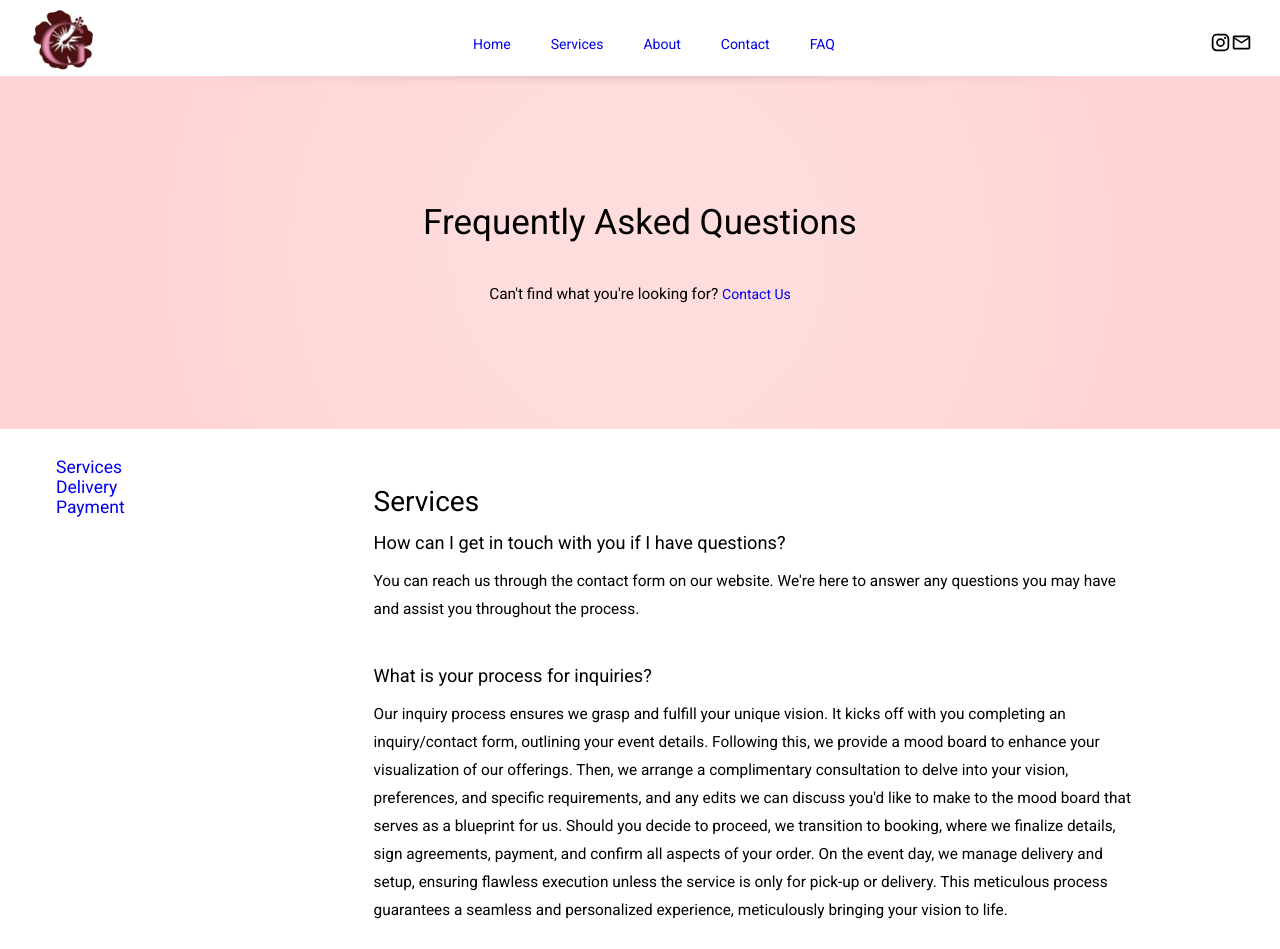
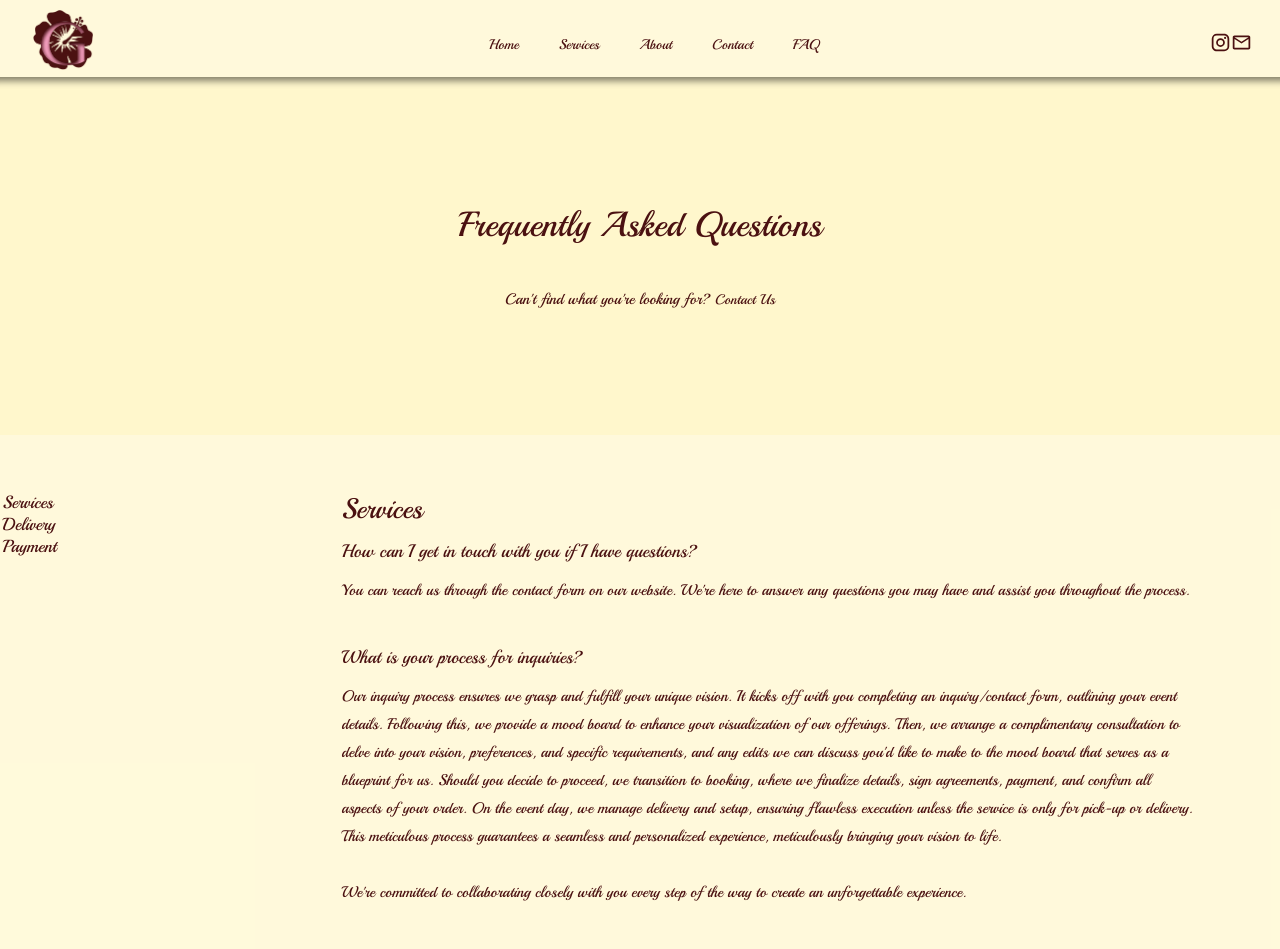
Before and after one commit to LennyRemache/gisa-designs, a React (Vite) app in the folder client/: page /faq in a window 1280 px wide. Shown: the top 949 px of the page. Built offline with nearby package versions, Linux system fonts and the light colour scheme.

Commit message:
Changed page colors to match clients original website color style

```diff
--- a/client/src/main.css
+++ b/client/src/main.css
@@ -1,10 +1,14 @@
 @import url("https://fonts.googleapis.com/css2?family=Roboto&display=swap");
+@import url("https://fonts.googleapis.com/css2?family=Kaushan+Script&display=swap");
+@import url("https://fonts.googleapis.com/css2?family=Tangerine:wght@400;700&display=swap");
+@import url("https://fonts.googleapis.com/css2?family=Playball&display=swap");
 
 * {
   box-sizing: border-box;
   margin: 0;
   padding: 0;
   font-size: 14px;
-  font-family: "Roboto", sans-serif;
+  font-family: "Playball", "Kaushan Script", "Roboto", sans-serif;
   text-decoration: none;
+  color: hsla(0, 63%, 18%, 1);
 }
--- a/client/src/styles/Footer.css
+++ b/client/src/styles/Footer.css
@@ -1,11 +1,5 @@
 .footer-parent {
-  background: rgb(255, 212, 212);
-  background: radial-gradient(
-    circle,
-    rgba(255, 212, 212, 0.7959558823529411) 25%,
-    rgba(255, 212, 212, 0.896796218487395) 50%,
-    rgba(255, 212, 212, 1) 75%
-  );
+  background-color: hsla(51, 100%, 90%, 1);
   padding: 3rem 4rem 0 4rem;
 }
 
--- a/client/src/styles/NavBar.css
+++ b/client/src/styles/NavBar.css
@@ -1,6 +1,6 @@
 .navbar-parent {
   width: 100%;
-  background-color: white;
+  background-color: hsla(51, 100%, 90%, 0.7);
   display: flex;
   justify-content: center;
   padding-top: 5px;
--- a/client/src/styles/pages/About.css
+++ b/client/src/styles/pages/About.css
@@ -4,13 +4,7 @@
 
 .about-header {
   z-index: -1;
-  background: rgb(255, 212, 212);
-  background: radial-gradient(
-    circle,
-    rgba(255, 212, 212, 0.7959558823529411) 25%,
-    rgba(255, 212, 212, 0.896796218487395) 50%,
-    rgba(255, 212, 212, 1) 75%
-  );
+  background-color: hsla(51, 100%, 90%, 1);
   border: 0px solid red;
   width: 100%;
   display: flex;
@@ -71,6 +65,7 @@
   justify-content: center;
   align-items: center;
   padding: 2rem 0;
+  background-color: hsla(51, 100%, 90%, 0.7);
 }
 .about-section-1 {
   border: 0px solid green;
--- a/client/src/styles/pages/Contact.css
+++ b/client/src/styles/pages/Contact.css
@@ -6,13 +6,7 @@
 
 .contact-header {
   z-index: -1;
-  background: rgb(255, 212, 212);
-  background: radial-gradient(
-    circle,
-    rgba(255, 212, 212, 0.7959558823529411) 25%,
-    rgba(255, 212, 212, 0.896796218487395) 50%,
-    rgba(255, 212, 212, 1) 75%
-  );
+  background-color: hsla(51, 100%, 90%, 1);
   border: 0px solid red;
   width: 100%;
   display: flex;
@@ -34,6 +28,7 @@
   display: flex;
   justify-content: center;
   align-items: center;
+  background-color: hsla(51, 100%, 90%, 0.7);
 }
 
 .contact-form {
@@ -41,7 +36,8 @@
   display: flex;
   max-width: 1275px;
   width: 100%;
-  margin: 2rem 2rem;
+  margin: 2.5rem 3rem;
+  background: rgb(255, 248, 239);
 }
 
 .form-details {
--- a/client/src/styles/pages/FAQ.css
+++ b/client/src/styles/pages/FAQ.css
@@ -7,13 +7,7 @@
 }
 
 .faq-header {
-  background: rgb(255, 212, 212);
-  background: radial-gradient(
-    circle,
-    rgba(255, 212, 212, 0.7959558823529411) 25%,
-    rgba(255, 212, 212, 0.896796218487395) 50%,
-    rgba(255, 212, 212, 1) 75%
-  );
+  background-color: hsla(51, 100%, 90%, 1);
   border: 0px solid red;
   width: 100%;
   display: flex;
@@ -21,6 +15,7 @@
   justify-content: center;
   align-items: center;
   padding: 9rem 0;
+  z-index: -1;
 }
 
 .faq-header-title {
@@ -36,7 +31,12 @@
 }
 
 .faq-container {
-  padding: 0 4rem 0 4rem;
+  padding: 0 0rem 0 0rem;
+  background-color: hsla(51, 100%, 90%, 0.7);
+  border: 0px solid blue;
+  width: 100%;
+  display: flex;
+  justify-content: center;
 }
 
 .faq {
@@ -49,7 +49,7 @@
 .faq-nav {
   border: 0px solid red;
   width: 20%;
-  padding: 2rem 0;
+  padding: 4rem 0;
 }
 
 .faq-nav ul {
--- a/client/src/styles/pages/Home.css
+++ b/client/src/styles/pages/Home.css
@@ -12,12 +12,12 @@
   width: 100%;
   height: 100%;
   z-index: -1;
-  background: rgb(255, 248, 239);
+  background: rgb(255, 247, 204);
   background: linear-gradient(
     90deg,
-    rgba(255, 248, 239, 1) 45%,
-    rgba(255, 248, 239, 0.5020636792452831) 70%,
-    rgba(255, 248, 239, 0.15300707547169812) 80%
+    rgba(255, 247, 204, 1) 45%,
+    rgba(255, 247, 204, 0.5020636792452831) 70%,
+    rgba(255, 247, 204, 0.15300707547169812) 80%
   );
 }
 
@@ -67,6 +67,7 @@
   text-align: center;
   border: 0px solid red;
   padding: 2rem 0;
+  background-color: hsla(51, 100%, 90%, 0.7);
 }
 
 .seperator::before,
@@ -93,6 +94,7 @@
   justify-content: center;
   align-items: center;
   padding-bottom: 2.5rem;
+  background-color: hsla(51, 100%, 90%, 0.7);
 }
 
 .home-section-1-desc {
@@ -135,7 +137,7 @@
   border: 0px solid red;
   display: flex;
   justify-content: center;
-  background: rgb(255, 248, 239);
+  background-color: hsla(51, 100%, 90%, 1);
   width: 100%;
   padding: 3rem 2rem;
 }
@@ -188,7 +190,7 @@
 }
 
 .home-section-3 {
-  background: rgb(255, 248, 239);
+  background-color: hsla(51, 100%, 90%, 1);
   display: flex;
   justify-content: center;
   padding: 1rem 2rem 2rem 2rem;
@@ -234,7 +236,8 @@
 
 .home-section-4 {
   width: 100%;
-  padding-bottom: 3rem;
+  padding: 4rem 0 5rem 0;
+  background-color: hsla(51, 100%, 90%, 0.7);
 }
 
 .social-media {
@@ -242,7 +245,6 @@
   display: flex;
   justify-content: center;
   align-items: center;
-  margin: 2.5rem 0 1rem 0;
 }
 
 .social-media div {
--- a/client/src/styles/pages/Services.css
+++ b/client/src/styles/pages/Services.css
@@ -1,13 +1,7 @@
 .service-header {
   position: relative;
   z-index: -1;
-  background: rgb(255, 212, 212);
-  background: radial-gradient(
-    circle,
-    rgba(255, 212, 212, 0.7959558823529411) 25%,
-    rgba(255, 212, 212, 0.896796218487395) 50%,
-    rgba(255, 212, 212, 1) 75%
-  );
+  background-color: hsla(51, 100%, 90%, 1);
   border: 0px solid red;
   width: 100%;
   display: flex;
@@ -24,11 +18,12 @@
 .service-container {
   border: 0px solid green;
   width: 100%;
-  padding: 0 4rem;
+  padding: 1.5rem 4rem;
   display: flex;
   justify-content: center;
   border: 0px solid green;
   height: fit-content;
+  background-color: hsla(51, 100%, 90%, 0.7);
 }
 .service-body {
   border: 0px solid red;
--- a/client/src/styles/pages/service-page/Alacarte.css
+++ b/client/src/styles/pages/service-page/Alacarte.css
@@ -19,7 +19,7 @@
 
 .a-la-carte-body {
   border: 0px solid blue;
-  margin: 2rem 0;
+  margin: 3rem 0;
 }
 
 .carte-items ul {
@@ -33,13 +33,7 @@
   margin: 1rem 1rem;
   list-style-type: none;
   max-width: 400px;
-  background: rgb(255, 212, 212);
-  background: radial-gradient(
-    circle,
-    rgba(255, 212, 212, 0.7959558823529411) 25%,
-    rgba(255, 212, 212, 0.896796218487395) 50%,
-    rgba(255, 212, 212, 1) 75%
-  );
+  background: rgb(255, 248, 239);
   max-width: 300px;
   width: 100%;
 }
```
